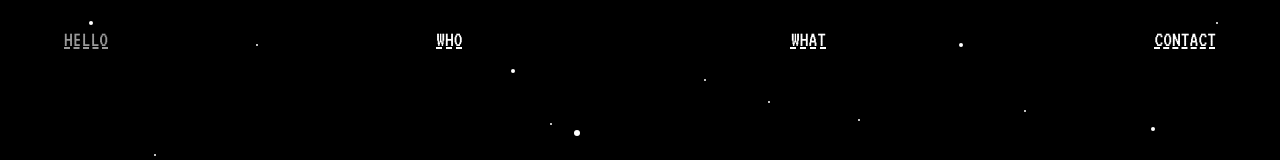
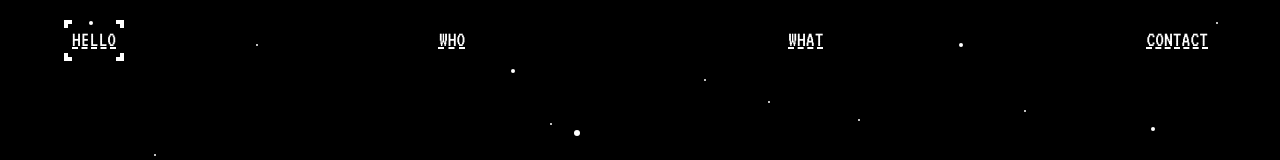
Before and after one commit to ggmanolo/ggmanolo, a Next.js app: page / in a window 1280 px wide. In both pictures the pointer is over the link "HELLO". Shown: the top 160 px of the page. Built offline with nearby package versions, Linux system fonts and the light colour scheme.

Commit message:
links hover

```diff
--- a/components/cta/cta.module.scss
+++ b/components/cta/cta.module.scss
@@ -4,7 +4,8 @@
   text-decoration: underline;
   text-decoration-style: dashed;
   text-transform: uppercase;
-  transition: opacity 0.2s linear;
+  transition: all 0.2s ease;
+  padding: 4px 8px;
 
   > span {
     display: flex;
@@ -12,8 +13,20 @@
   }
 
   &:hover {
-    opacity: 0.6;
+    background:
+    linear-gradient(to right, white 4px, transparent 4px) 0 0,
+    linear-gradient(to right, white 4px, transparent 4px) 0 100%,
+    linear-gradient(to left, white 4px, transparent 4px) 100% 0,
+    linear-gradient(to left, white 4px, transparent 4px) 100% 100%,
+    linear-gradient(to bottom, white 4px, transparent 4px) 0 0,
+    linear-gradient(to bottom, white 4px, transparent 4px) 100% 0,
+    linear-gradient(to top, white 4px, transparent 4px) 0 100%,
+    linear-gradient(to top, white 4px, transparent 4px) 100% 100%;
+
+    background-repeat: no-repeat;
+    background-size: 8px 8px;
   }
+
 
   &:active {
     opacity: 0.4;
@@ -33,7 +46,7 @@
   justify-content: center;
   transition: all 0.2s cubic-bezier(0.4, 0, 1, 1);
 
-  > span {
+  >span {
     display: flex;
     align-items: center;
     justify-content: center;
```
